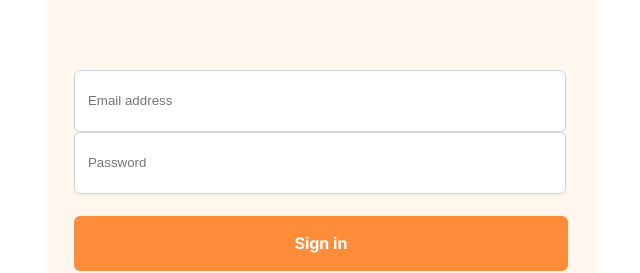
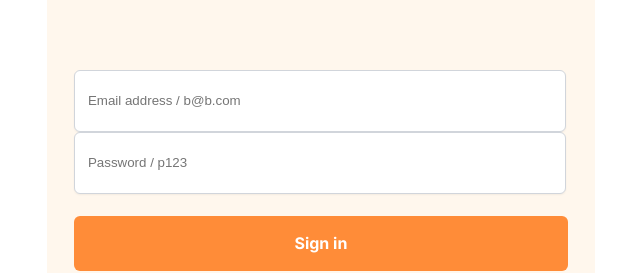
Before and after one commit to BR-Jayanth/vanlife-Frontend, a React (Create React App) app: page /vanlife-Frontend/login in a window 1280 px wide. Shown: the part 296-569 px from the top of the page, without its empty margins (319-959 px from the left). Built offline with nearby package versions, Linux system fonts and the light colour scheme.

Commit message:
user demo

```diff
--- a/src/Pages/Login/Login.jsx
+++ b/src/Pages/Login/Login.jsx
@@ -68,12 +68,12 @@ export const Login = () => {
                 >
                     <input type="email"
                         name="email"
-                        placeholder='Email address'
+                        placeholder='Email address / b@b.com'
 
                     />
                     <input type="password"
                         name="password"
-                        placeholder='Password'
+                        placeholder='Password / p123'
 
                     />
                     <button
```
